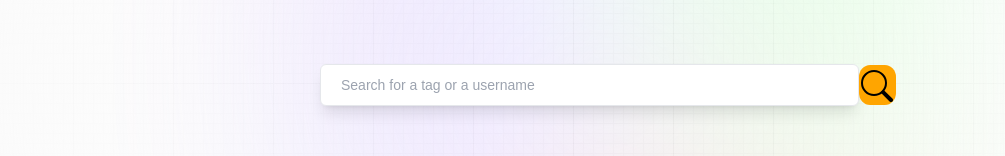
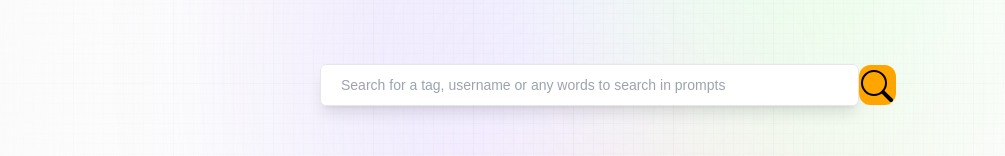
Before and after one commit to GavenDcosta/Ai_Prompt_NextJs, a Next.js app: page / in a window 1280 px wide. Shown: the part 322-478 px from the top of the page, without its empty margins (32-1037 px from the left). Built offline with nearby package versions, Linux system fonts and the light colour scheme; no server answers; the database is empty.

Commit message:
search placeholder

```diff
--- a/components/Feed.jsx
+++ b/components/Feed.jsx
@@ -95,7 +95,7 @@ const PromptCardList = ({ data, setTag }) => {
       <form className='relative w-full flex-center'>
         <input
            type='text'
-           placeholder='Search for a tag or a username'
+           placeholder='Search for a tag, username or any words to search in prompts'
            value={searchText}
            onChange={handleSearchChange}
            required
```
